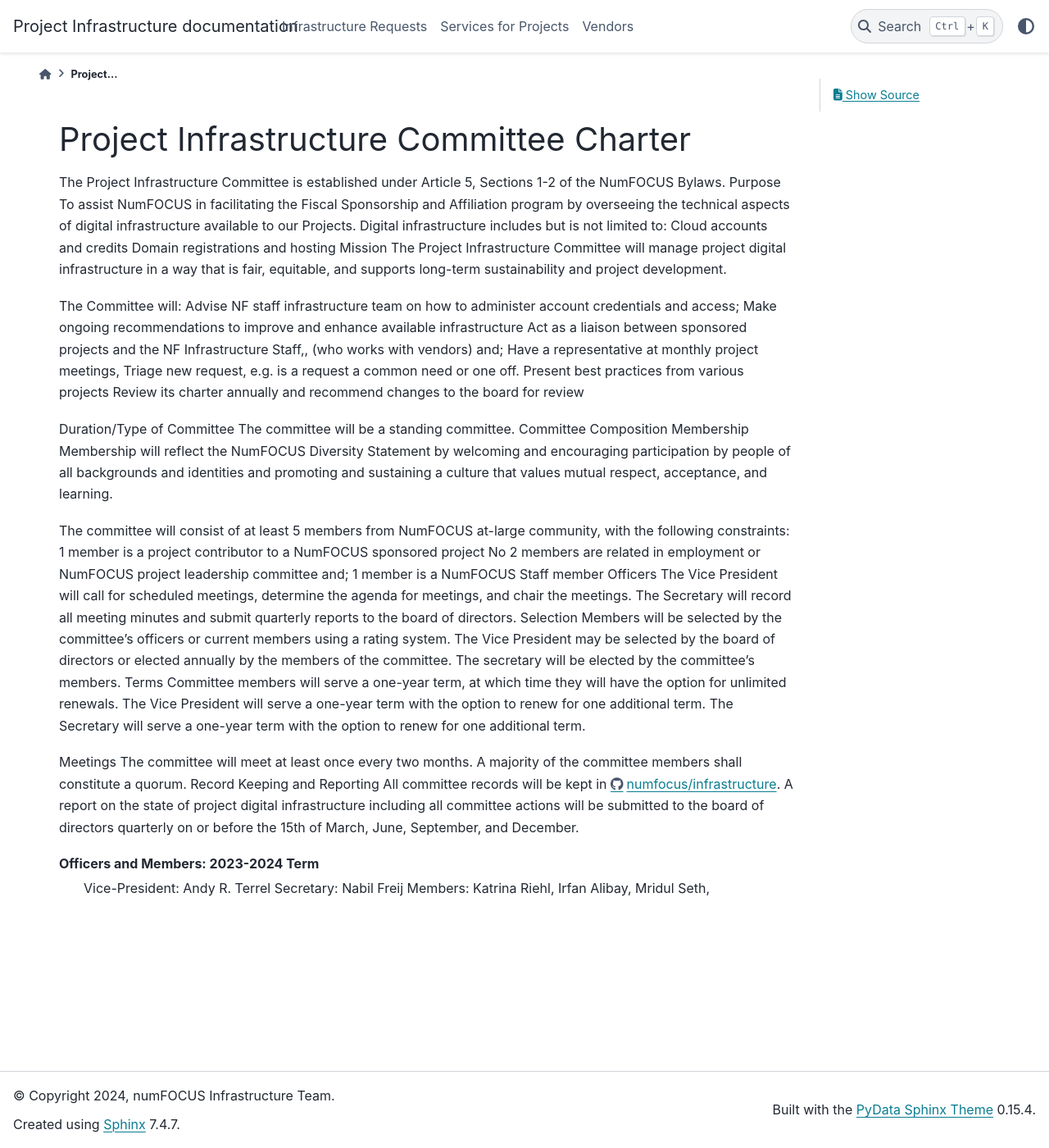
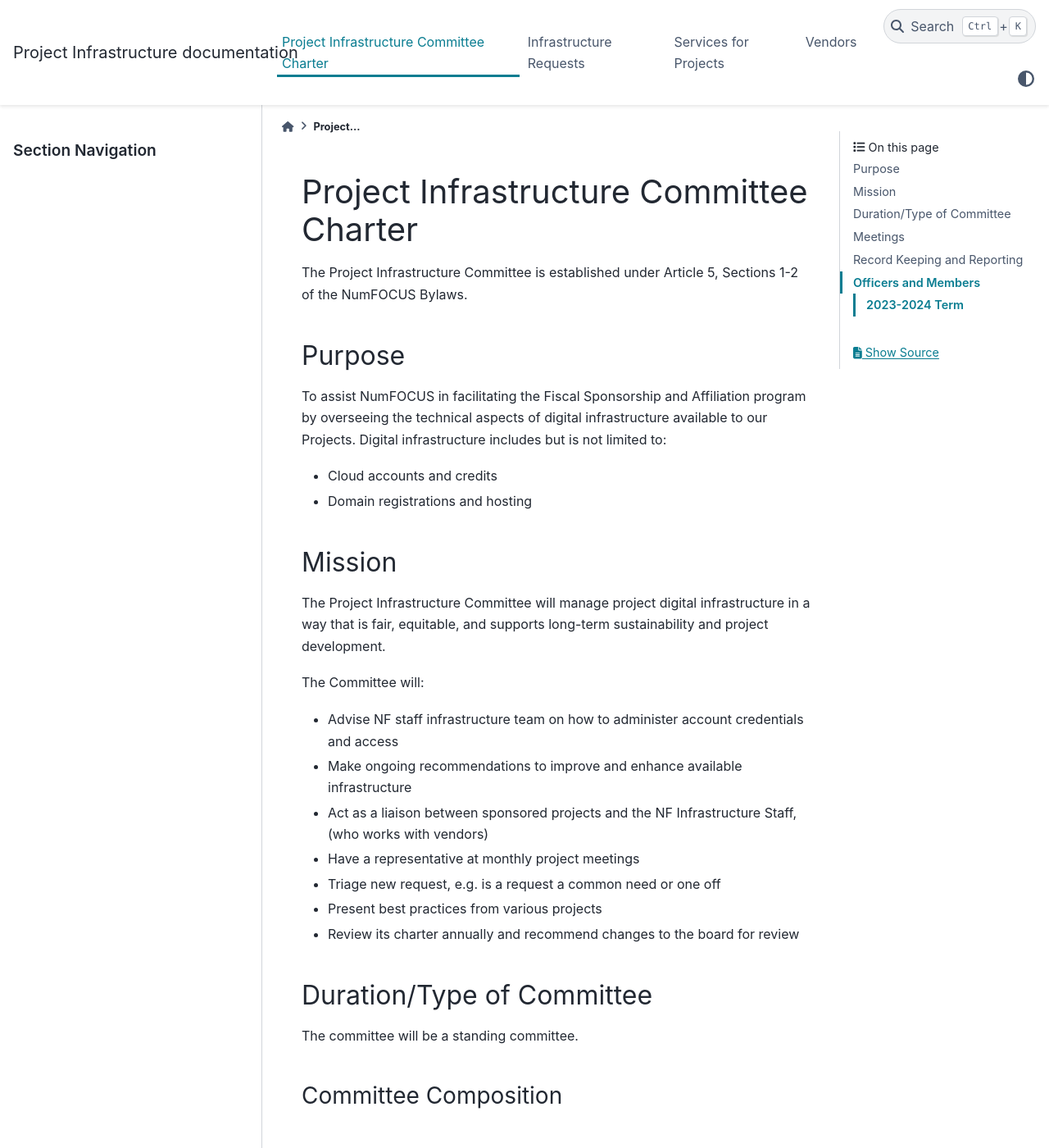
Before and after one commit to numfocus/infrastructure, a Sphinx documentation site: the page built from docs/charter.rst, in a window 1280 px wide and 1400 px high. Shown: the whole window at 82% size. Built offline with Sphinx 7.4.7 and the PyData theme 0.15.4, drawn with Linux system fonts in a browser that asks for light colours; some of the changed text lies outside the part shown.

Commit message:
Update page

```diff
--- a/docs/charter.rst
+++ b/docs/charter.rst
@@ -1,55 +1,90 @@
-=============================================
+****************************************
 Project Infrastructure Committee Charter
-=============================================
-
+****************************************
 
 The Project Infrastructure Committee is established under Article 5, Sections 1-2 of the NumFOCUS Bylaws.
+
 Purpose
-To assist NumFOCUS in facilitating the Fiscal Sponsorship and Affiliation program by overseeing the technical aspects of digital infrastructure available to our Projects. Digital infrastructure includes but is not limited to:
-Cloud accounts and credits
-Domain registrations and hosting
+=======
+To assist NumFOCUS in facilitating the Fiscal Sponsorship and Affiliation program by overseeing the technical aspects of digital infrastructure available to our Projects.
+Digital infrastructure includes but is not limited to:
+
+- Cloud accounts and credits
+- Domain registrations and hosting
+
 Mission
+=======
+
 The Project Infrastructure Committee will manage project digital infrastructure in a way that is fair, equitable, and supports long-term sustainability and project development.
 
 The Committee will:
-Advise NF staff infrastructure team on how to administer account credentials and access;
-Make ongoing recommendations to improve and enhance available infrastructure
-Act as a liaison between sponsored projects and the NF Infrastructure Staff,, (who works with vendors) and;
-Have a representative at monthly project meetings,
-Triage new request, e.g. is a request a common need or one off.
-Present best practices from various projects
-Review its charter annually and recommend changes to the board for review
+
+- Advise NF staff infrastructure team on how to administer account credentials and access
+- Make ongoing recommendations to improve and enhance available infrastructure
+- Act as a liaison between sponsored projects and the NF Infrastructure Staff, (who works with vendors)
+- Have a representative at monthly project meetings
+- Triage new request, e.g. is a request a common need or one off
+- Present best practices from various projects
+- Review its charter annually and recommend changes to the board for review
 
 Duration/Type of Committee
+==========================
+
 The committee will be a standing committee.
+
 Committee Composition
+---------------------
+
 Membership
+^^^^^^^^^^
+
 Membership will reflect the NumFOCUS Diversity Statement by welcoming and encouraging participation by people of all backgrounds and identities and promoting and sustaining a culture that values mutual respect, acceptance, and learning.
 
 The committee will consist of at least 5 members from NumFOCUS at-large community, with the following constraints:
-1 member is a project contributor to a NumFOCUS sponsored project
-No 2 members are related in employment or NumFOCUS project leadership committee and;
-1 member is a NumFOCUS Staff member
+
+- 1 member is a project contributor to a NumFOCUS sponsored project
+- No 2 members are related in employment or NumFOCUS project leadership committee
+- 1 member is a NumFOCUS Staff member
+
 Officers
+^^^^^^^^
+
 The Vice President will call for scheduled meetings, determine the agenda for meetings, and chair the meetings.
 The Secretary will record all meeting minutes and submit quarterly reports to the board of directors.
+
 Selection
-Members will be selected by the committee’s officers or current members using a rating system.
+^^^^^^^^^
+
+Members will be selected by the committee's officers or current members using a rating system.
 The Vice President may be selected by the board of directors or elected annually by the members of the committee.
-The secretary will be elected by the committee’s members.
+The secretary will be elected by the committee's members.
+
 Terms
+^^^^^
+
 Committee members will serve a one-year term, at which time they will have the option for unlimited renewals.
 The Vice President will serve a one-year term with the option to renew for one additional term.
 The Secretary will serve a one-year term with the option to renew for one additional term.
 
 Meetings
+========
+
 The committee will meet at least once every two months.
 A majority of the committee members shall constitute a quorum.
+
 Record Keeping and Reporting
-All committee records will be kept in https://github.com/numfocus/infrastructure.
+============================
+
+All committee records will be kept in https://github.com/numfocus/infrastructure
+
 A report on the state of project digital infrastructure including all committee actions will be submitted to the board of directors quarterly on or before the 15th of March, June, September, and December.
 
-Officers and Members: 2023-2024 Term
-	Vice-President: Andy R. Terrel
-	Secretary: Nabil Freij
-	Members: Katrina Riehl, Irfan Alibay, Mridul Seth,
+Officers and Members
+====================
+
+2023-2024 Term
+---------------
+
+* Vice-President: Andy R. Terrel
+* Secretary: Nabil Freij
+* Members: Katrina Riehl, Irfan Alibay, Mridul Seth,
--- a/docs/index.rst
+++ b/docs/index.rst
@@ -3,9 +3,10 @@
 =======================
 
 .. toctree::
-   :maxdepth: 2
+   :maxdepth: 1
    :caption: Contents
 
+   charter
    review_process
    projects/index
    vendors/index
```
Also changed, not shown: .pre-commit-config.yaml.
